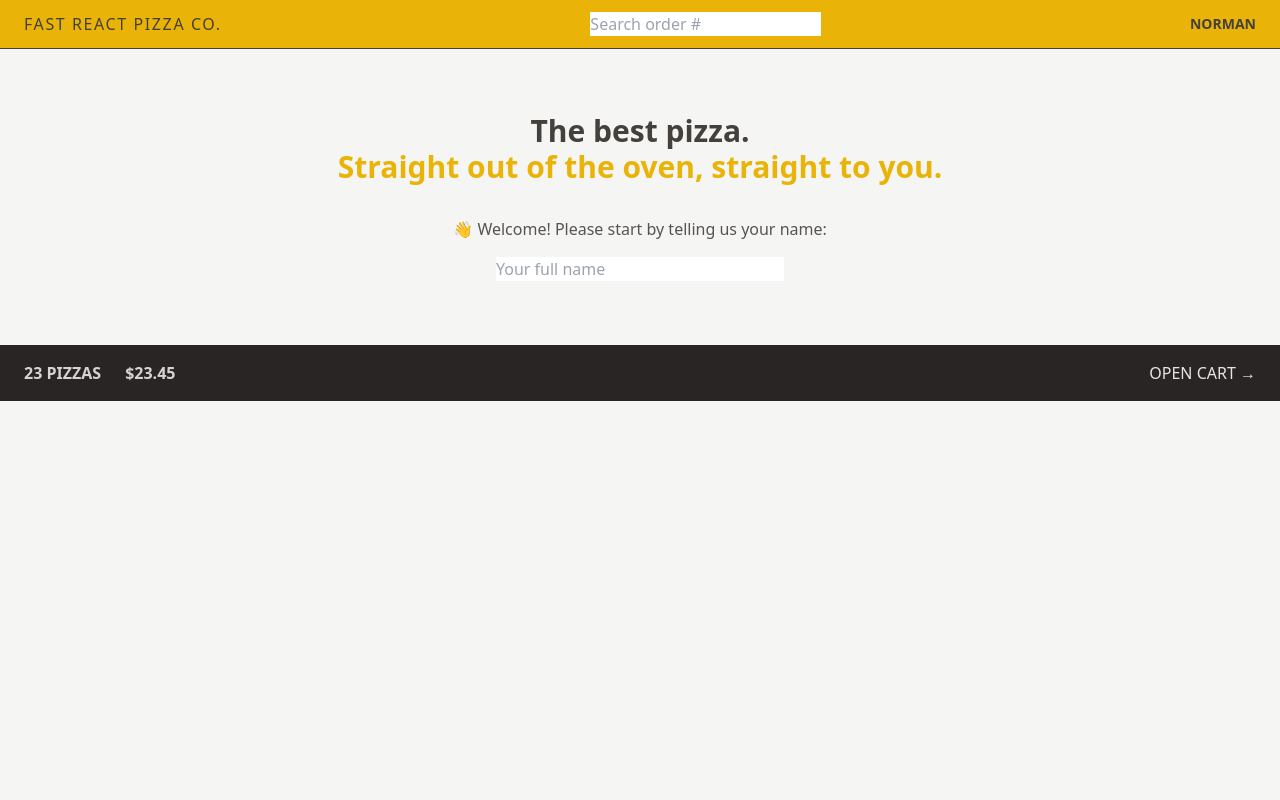
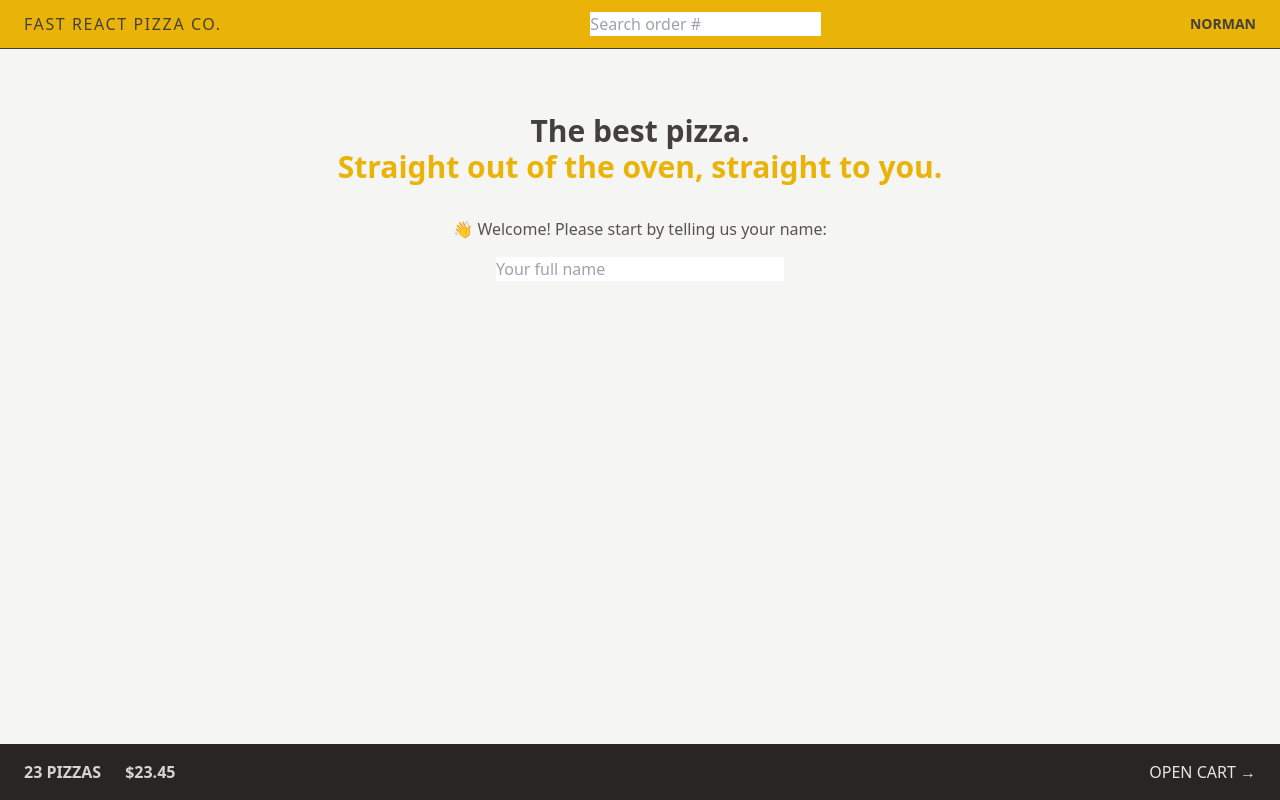
Before and after one commit to DRV111/fast-react-pizza, a React (Vite) app: page / in a window 1280 px wide. Built offline with nearby package versions, Linux system fonts and the light colour scheme.

Commit message:
feat: add styles to AppLayout component

```diff
--- a/src/ui/AppLayout.jsx
+++ b/src/ui/AppLayout.jsx
@@ -1,21 +1,21 @@
-import { Outlet, useNavigation } from 'react-router-dom';
-import CartOverview from '../features/cart/CartOverview';
-import Header from './Header';
-import Loader from './Loader';
+import { Outlet, useNavigation } from "react-router-dom";
+import CartOverview from "../features/cart/CartOverview";
+import Header from "./Header";
+import Loader from "./Loader";
 
 function AppLayout() {
   const navigation = useNavigation();
   console.log(navigation);
 
-  const isLoading = navigation.state === 'loading';
+  const isLoading = navigation.state === "loading";
 
   return (
-    <div className="layout">
+    <div className="grid h-screen grid-rows-[auto_1fr_auto]">
       {isLoading && <Loader />}
 
       <Header />
 
-      <main>
+      <main className="overflow-scroll">
         <Outlet />
       </main>
 
```
